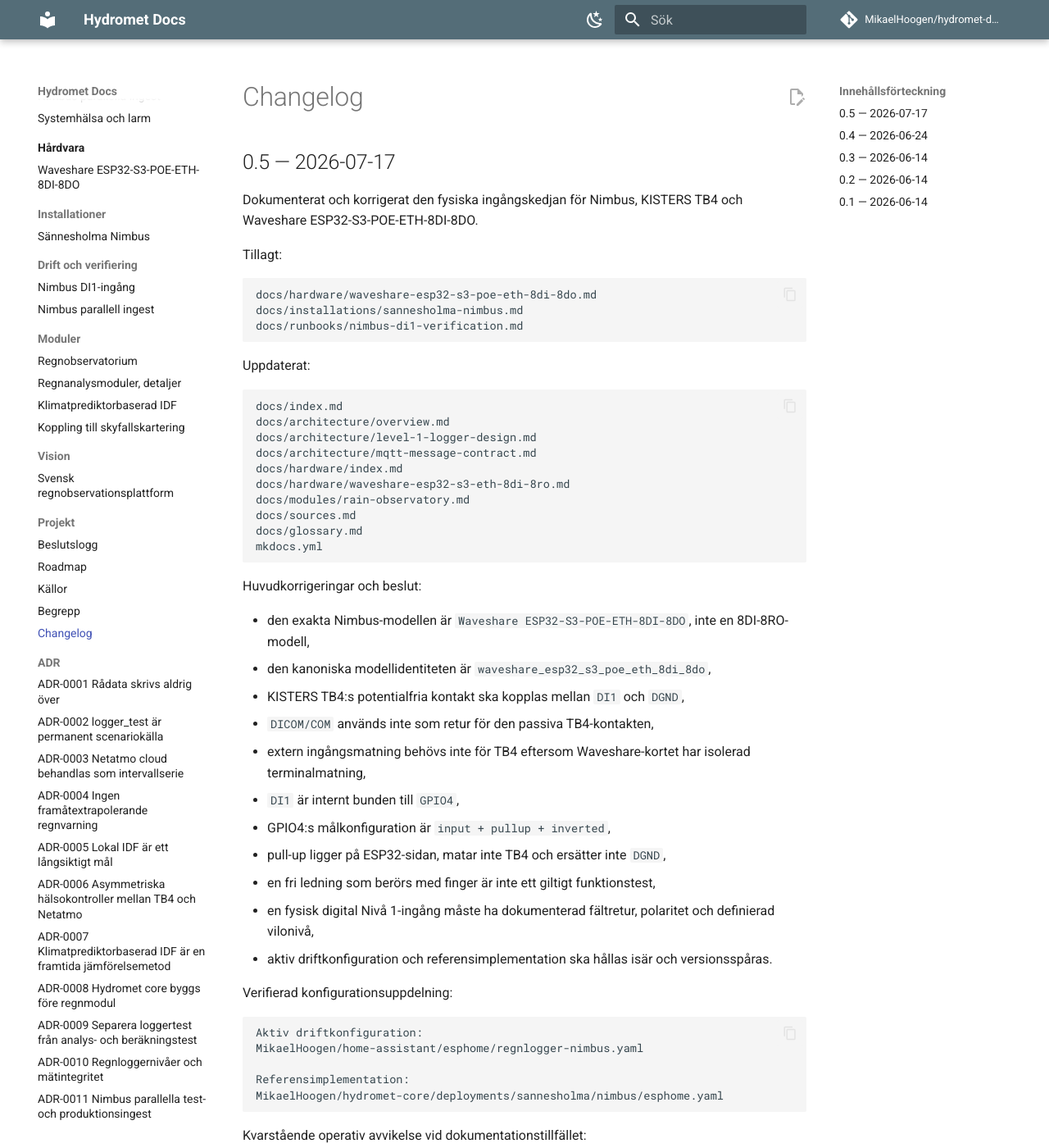
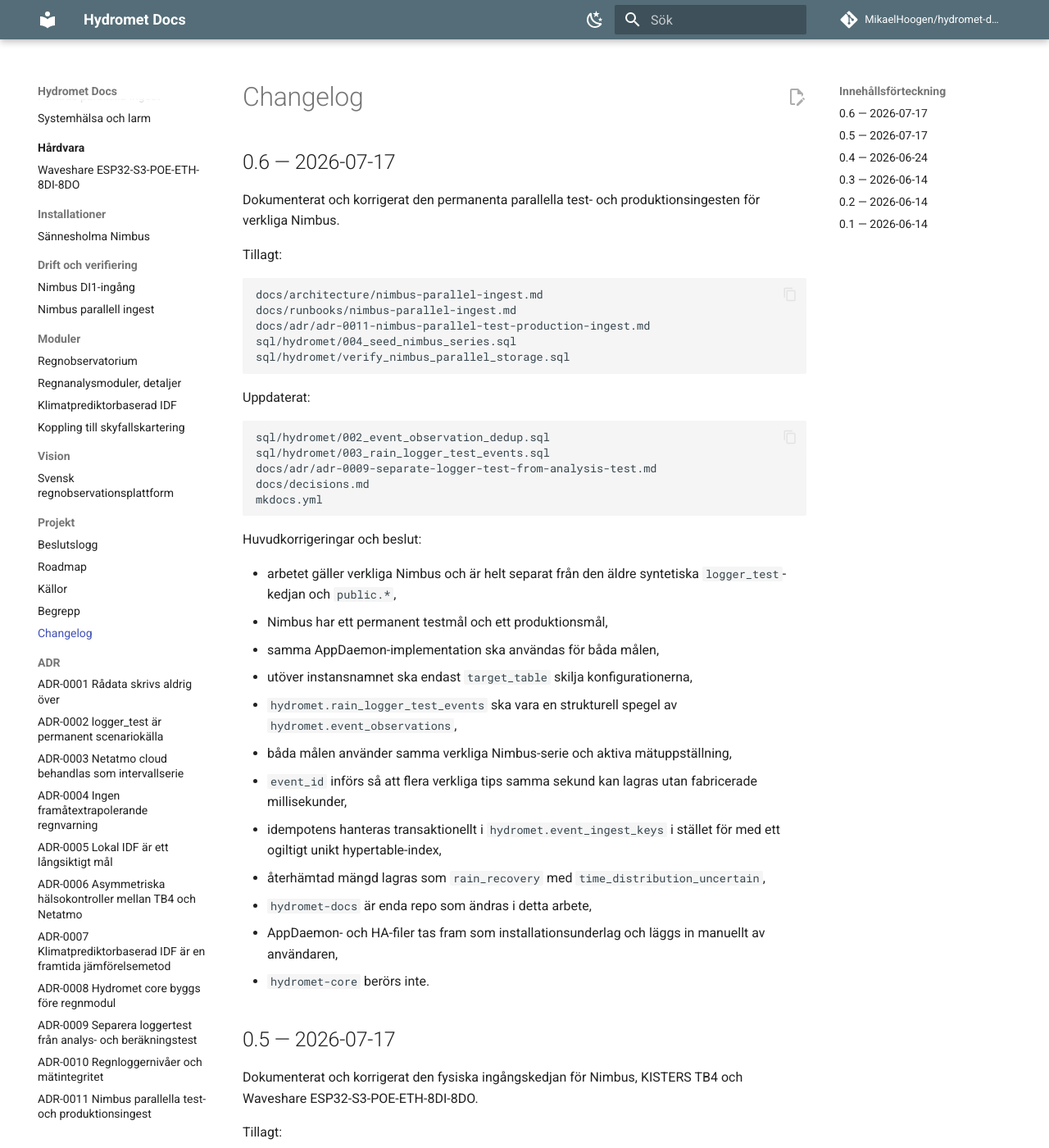
Before and after one commit to MikaelHoogen/hydromet-docs, an MkDocs documentation site: the page built from docs/changelog.md, in a window 1280 px wide and 1400 px high. Shown: the whole window at 82% size. Built offline with MkDocs 1.6.1 and Material for MkDocs 9.7.7, drawn with Linux system fonts in a browser that asks for light colours; comment, search, counter and statistics services are not loaded.

Commit message:
Dokumentera Nimbus parallella ingest i changelog

````diff
--- a/docs/changelog.md
+++ b/docs/changelog.md
@@ -1,4 +1,43 @@
 # Changelog
+
+## 0.6 — 2026-07-17
+
+Dokumenterat och korrigerat den permanenta parallella test- och produktionsingesten för verkliga Nimbus.
+
+Tillagt:
+
+```text
+docs/architecture/nimbus-parallel-ingest.md
+docs/runbooks/nimbus-parallel-ingest.md
+docs/adr/adr-0011-nimbus-parallel-test-production-ingest.md
+sql/hydromet/004_seed_nimbus_series.sql
+sql/hydromet/verify_nimbus_parallel_storage.sql
+```
+
+Uppdaterat:
+
+```text
+sql/hydromet/002_event_observation_dedup.sql
+sql/hydromet/003_rain_logger_test_events.sql
+docs/adr/adr-0009-separate-logger-test-from-analysis-test.md
+docs/decisions.md
+mkdocs.yml
+```
+
+Huvudkorrigeringar och beslut:
+
+- arbetet gäller verkliga Nimbus och är helt separat från den äldre syntetiska `logger_test`-kedjan och `public.*`,
+- Nimbus har ett permanent testmål och ett produktionsmål,
+- samma AppDaemon-implementation ska användas för båda målen,
+- utöver instansnamnet ska endast `target_table` skilja konfigurationerna,
+- `hydromet.rain_logger_test_events` ska vara en strukturell spegel av `hydromet.event_observations`,
+- båda målen använder samma verkliga Nimbus-serie och aktiva mätuppställning,
+- `event_id` införs så att flera verkliga tips samma sekund kan lagras utan fabricerade millisekunder,
+- idempotens hanteras transaktionellt i `hydromet.event_ingest_keys` i stället för med ett ogiltigt unikt hypertable-index,
+- återhämtad mängd lagras som `rain_recovery` med `time_distribution_uncertain`,
+- `hydromet-docs` är enda repo som ändras i detta arbete,
+- AppDaemon- och HA-filer tas fram som installationsunderlag och läggs in manuellt av användaren,
+- `hydromet-core` berörs inte.
 
 ## 0.5 — 2026-07-17
 
````
